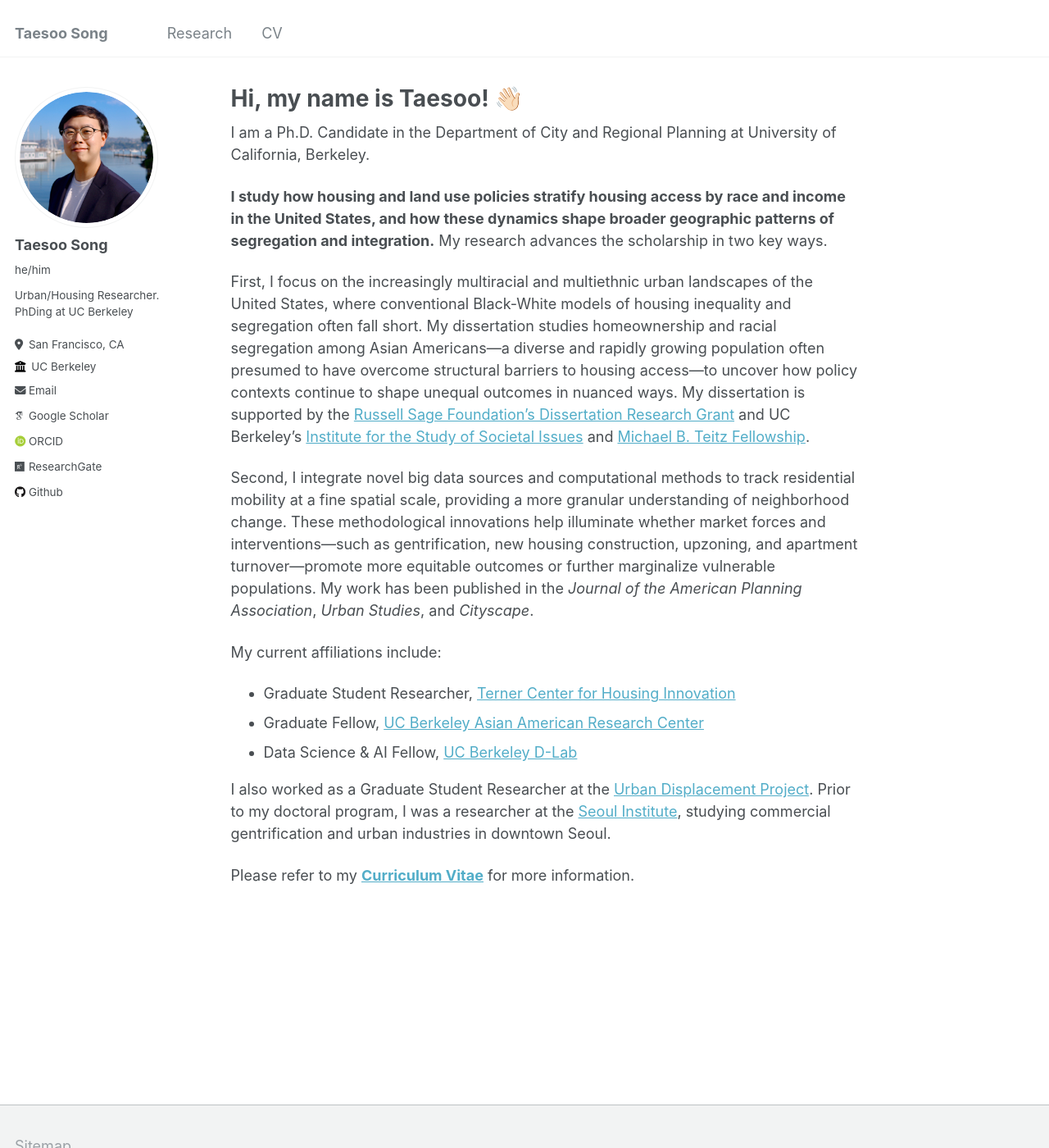
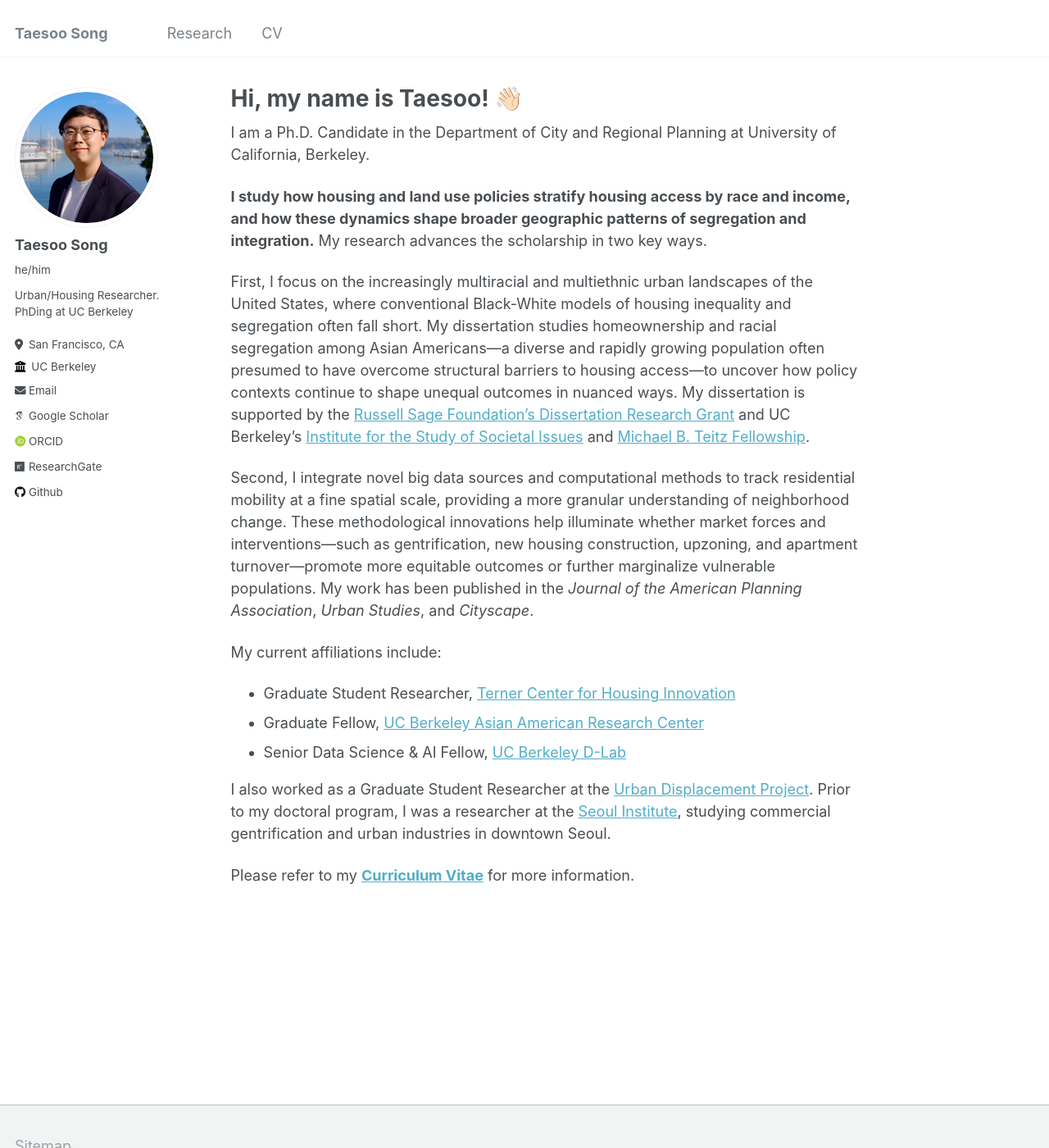
Before and after one commit to taesoosong/taesoosong.github.io, a Jekyll site: the page built from _pages/about.md, in a window 1280 px wide and 1400 px high. Shown: the whole window at 82% size. Built offline with Jekyll 4.4.1, drawn with Linux system fonts in a browser that asks for light colours; some web fonts are replaced.

Commit message:
Update about.md

```diff
--- a/_pages/about.md
+++ b/_pages/about.md
@@ -11,7 +11,7 @@ redirect_from:
 
 I am a Ph.D. Candidate in the Department of City and Regional Planning at University of California, Berkeley.
 
-**I study how housing and land use policies stratify housing access by race and income in the United States, and how these dynamics shape broader geographic patterns of segregation and integration.** My research advances the scholarship in two key ways.
+**I study how housing and land use policies stratify housing access by race and income, and how these dynamics shape broader geographic patterns of segregation and integration.** My research advances the scholarship in two key ways.
 
 First, I focus on the increasingly multiracial and multiethnic urban landscapes of the United States, where conventional Black-White models of housing inequality and segregation often fall short. My dissertation studies homeownership and racial segregation among Asian Americans—a diverse and rapidly growing population often presumed to have overcome structural barriers to housing access—to uncover how policy contexts continue to shape unequal outcomes in nuanced ways. My dissertation is supported by the [Russell Sage Foundation's Dissertation Research Grant](https://www.russellsage.org/research/funding/dissertation-research-grants) and UC Berkeley's [Institute for the Study of Societal Issues](https://issi.berkeley.edu/) and [Michael B. Teitz Fellowship](https://ced.berkeley.edu/awards/michael-b-teitz-fellowship).
 
@@ -20,7 +20,7 @@ Second, I integrate novel big data sources and computational methods to track re
 My current affiliations include:
 - Graduate Student Researcher, [Terner Center for Housing Innovation](https://ternercenter.berkeley.edu/)
 - Graduate Fellow, [UC Berkeley Asian American Research Center](https://issi.berkeley.edu/aarc)
-- Data Science & AI Fellow, [UC Berkeley D-Lab](https://dlab.berkeley.edu/)
+- Senior Data Science & AI Fellow, [UC Berkeley D-Lab](https://dlab.berkeley.edu/)
 
 I also worked as a Graduate Student Researcher at the [Urban Displacement Project](https://www.urbandisplacement.org/). Prior to my doctoral program, I was a researcher at the [Seoul Institute](https://global.si.re.kr/), studying commercial gentrification and urban industries in downtown Seoul.
 
```
